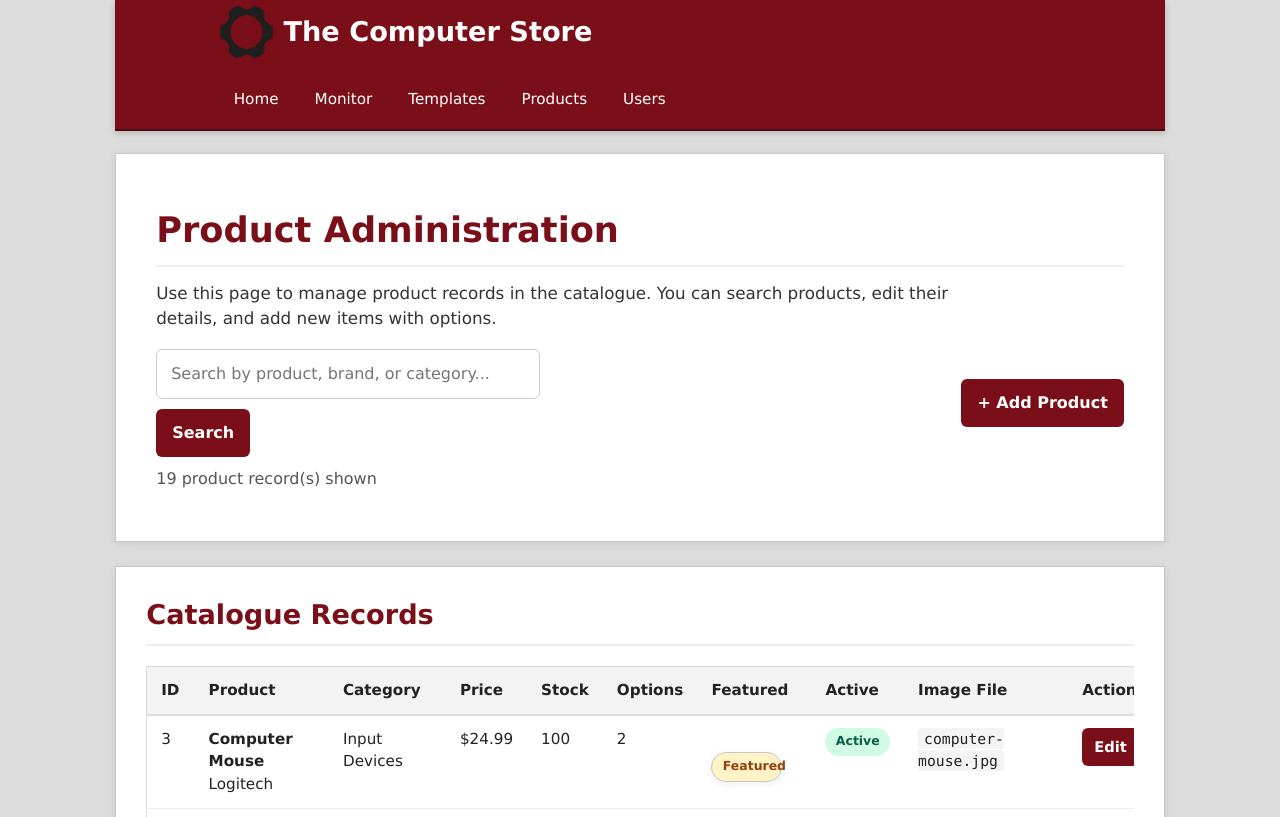
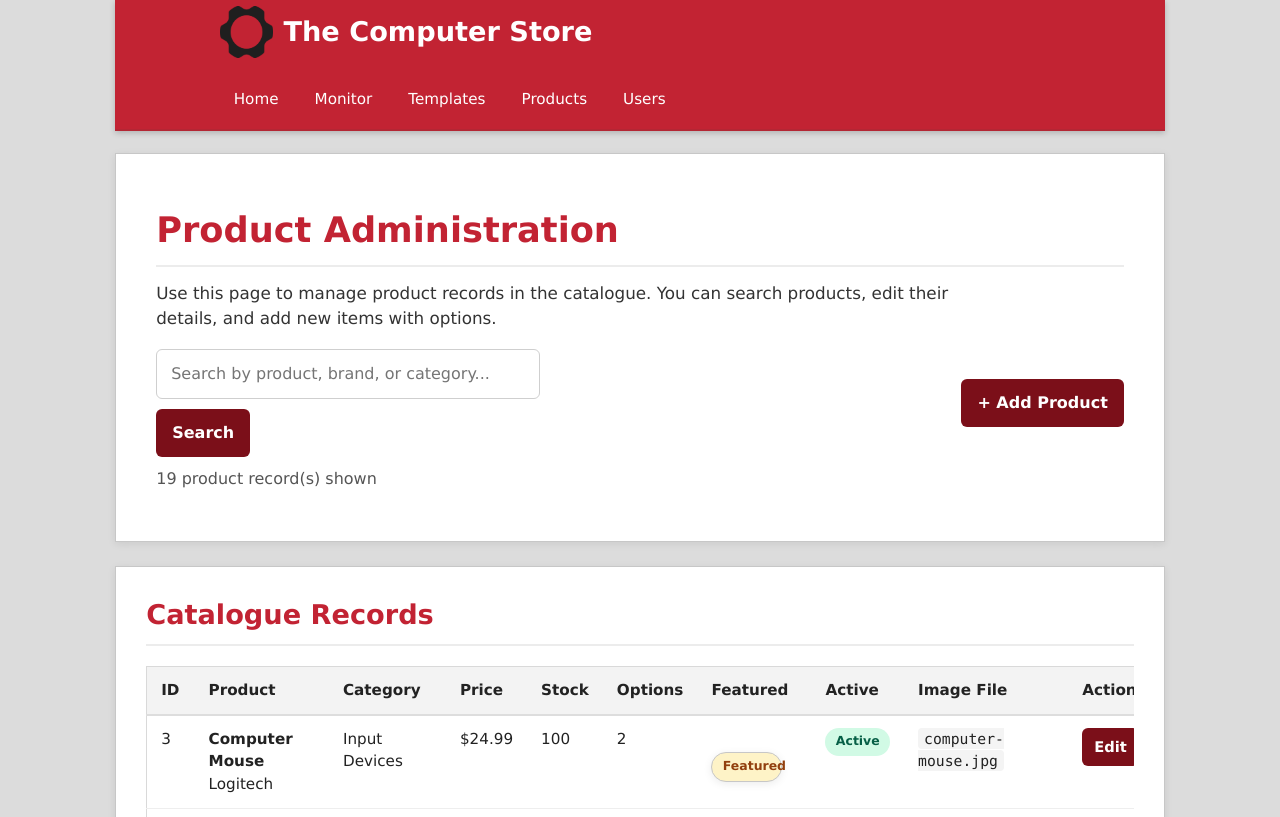
Before and after one commit to TheSupremeXtream/COMP-3340-Group-Project, a PHP site: page /COMP-3340-Group-Project/backend/admin/products.php in a window 1280 px wide. Shown: the top 817 px of the page. Run offline with PHP 8.4, Linux system fonts and the light colour scheme; data comes from the database, SQL or seed files in the repository.

Commit message:
Changed some colour stuff and got rid of the 6th featured product.

```diff
--- a/index.php
+++ b/index.php
@@ -85,7 +85,7 @@ $cart_image = match ($theme) {
                     <img src="backend/images/Gaming_Headset.jpg" alt="Gaming Headset" height="60">Gaming Headset
                 </a>
 
-                <p>Our 6 most popular products!</p>
+                <p>Our 5 most popular products!</p>
             </div>
         </div>
 
--- a/styles/light.css
+++ b/styles/light.css
@@ -41,8 +41,8 @@ main {
 /* Navbar */
 
 .navOuter {
-    background: #7b0f19;
-    border-bottom: 2px solid #4f0910;
+    background: #c22333;
+    border-bottom: 2px solid #b42634;
     box-shadow: 0 2px 6px rgba(0, 0, 0, 0.2);
 }
 
@@ -148,7 +148,7 @@ main {
 
 .introText h1 {
     font-size: 2.2rem;
-    color: #7b0f19;
+    color: #c22333;
     margin-bottom: 14px;
     border-bottom: 2px solid #ececec;
     padding-bottom: 8px;
@@ -174,7 +174,7 @@ main {
 .featured h1,
 .multimedia h1 {
     font-size: 1.7rem;
-    color: #7b0f19;
+    color: #c22333;
     margin-bottom: 20px;
     border-bottom: 2px solid #ececec;
     padding-bottom: 8px;
@@ -205,7 +205,7 @@ main {
 
 .featuredProducts a:hover {
     transform: translateY(-4px);
-    border-color: #7b0f19;
+    border-color: #c22333;
     box-shadow: 0 6px 14px rgba(0, 0, 0, 0.12);
 }
 
@@ -375,7 +375,7 @@ main {
 
 .wikiList li a:hover {
     transform: translateY(-3px);
-    border-color: #7b0f19;
+    border-color: #c22333;
     box-shadow: 0 6px 14px rgba(0, 0, 0, 0.12);
     background: #ffffff;
 }
@@ -390,7 +390,7 @@ main {
 
 .backButton {
     display: inline-block;
-    background: #7b0f19;
+    background: #c22333;
     color: #fff;
     padding: 10px 16px;
     border-radius: 4px;
```
